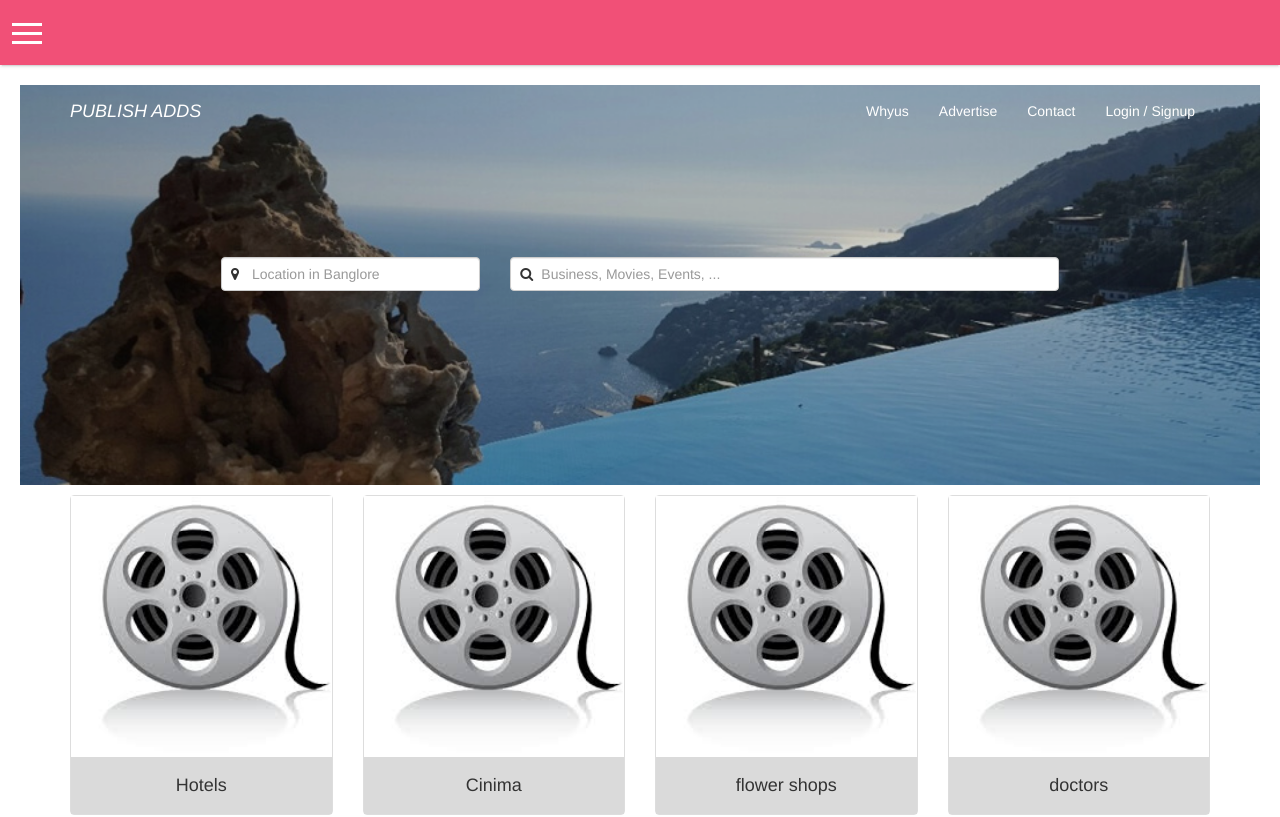
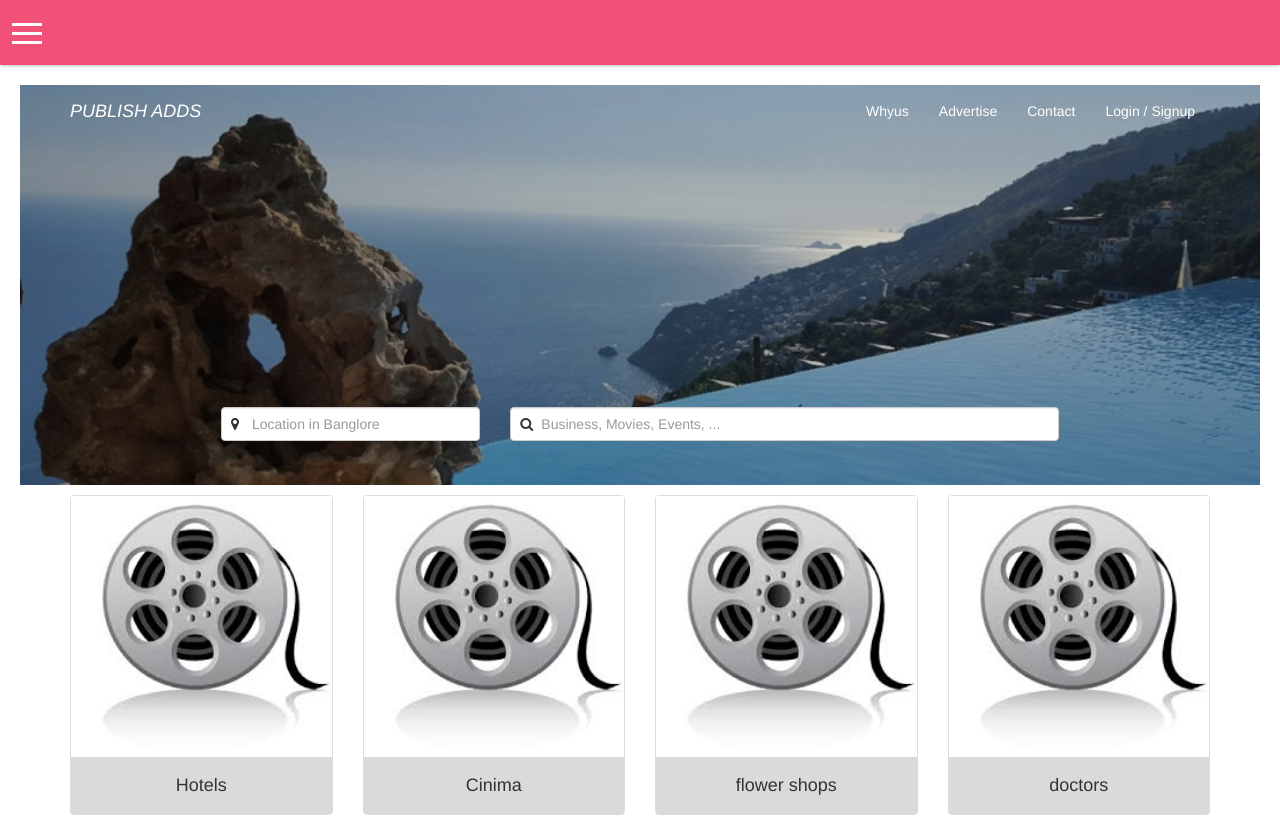
Before and after one commit to Bhavyashree-P-B/new-project, an Angular app: page /#/ in a window 1280 px wide. Shown: the top 817 px of the page. Built offline with nearby package versions, Linux system fonts and the light colour scheme; what angular2-google-maps would draw is missing.

Commit message:
bringing search button down

```diff
--- a/src/app/component/dashboard/dashboard.component.css
+++ b/src/app/component/dashboard/dashboard.component.css
@@ -57,6 +57,8 @@ a.category-list {
     margin-right: auto;
     width: 70%;
     padding: 100px 15px 10px 15px;
+    position: relative;
+    bottom: -150px;
 }
 
 @media (min-width: 1200px) {
```
Also changed, not shown: src/app/component/dashboard/dashboard.component.html (indentation only).
